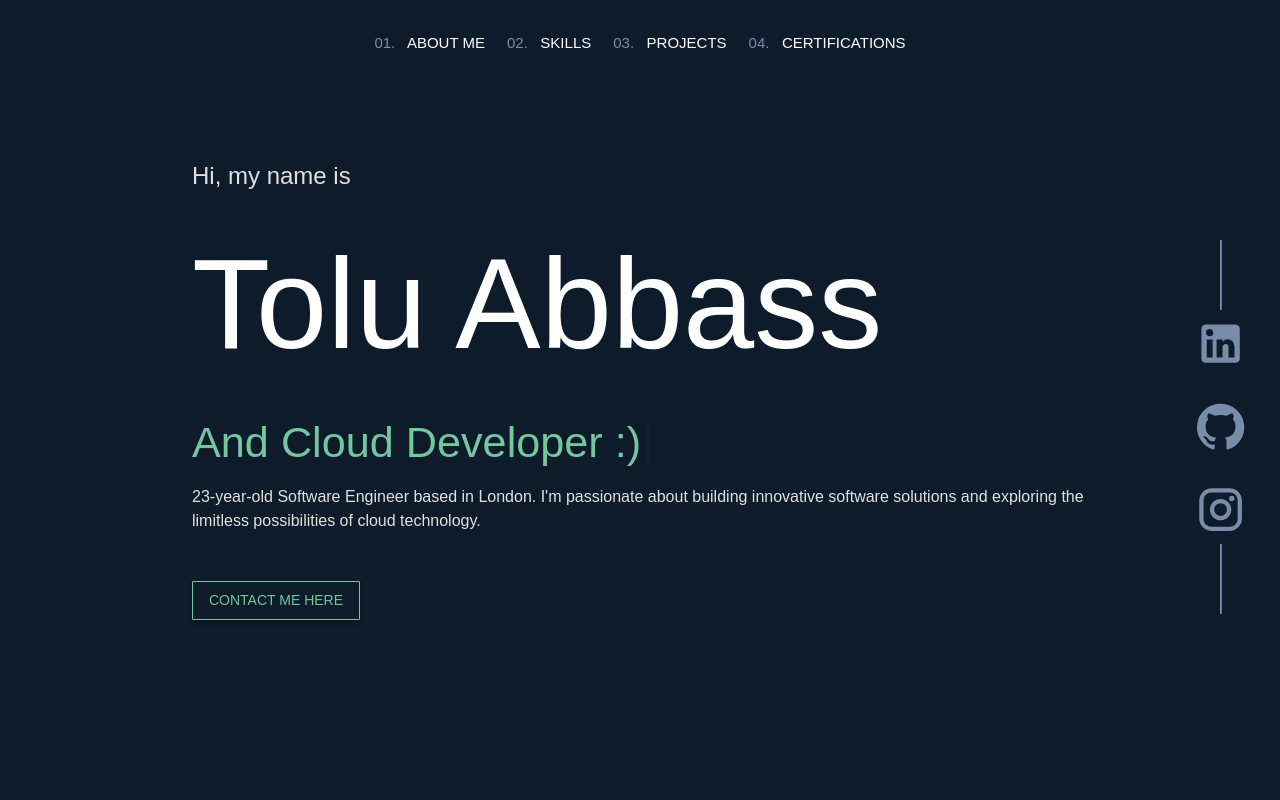
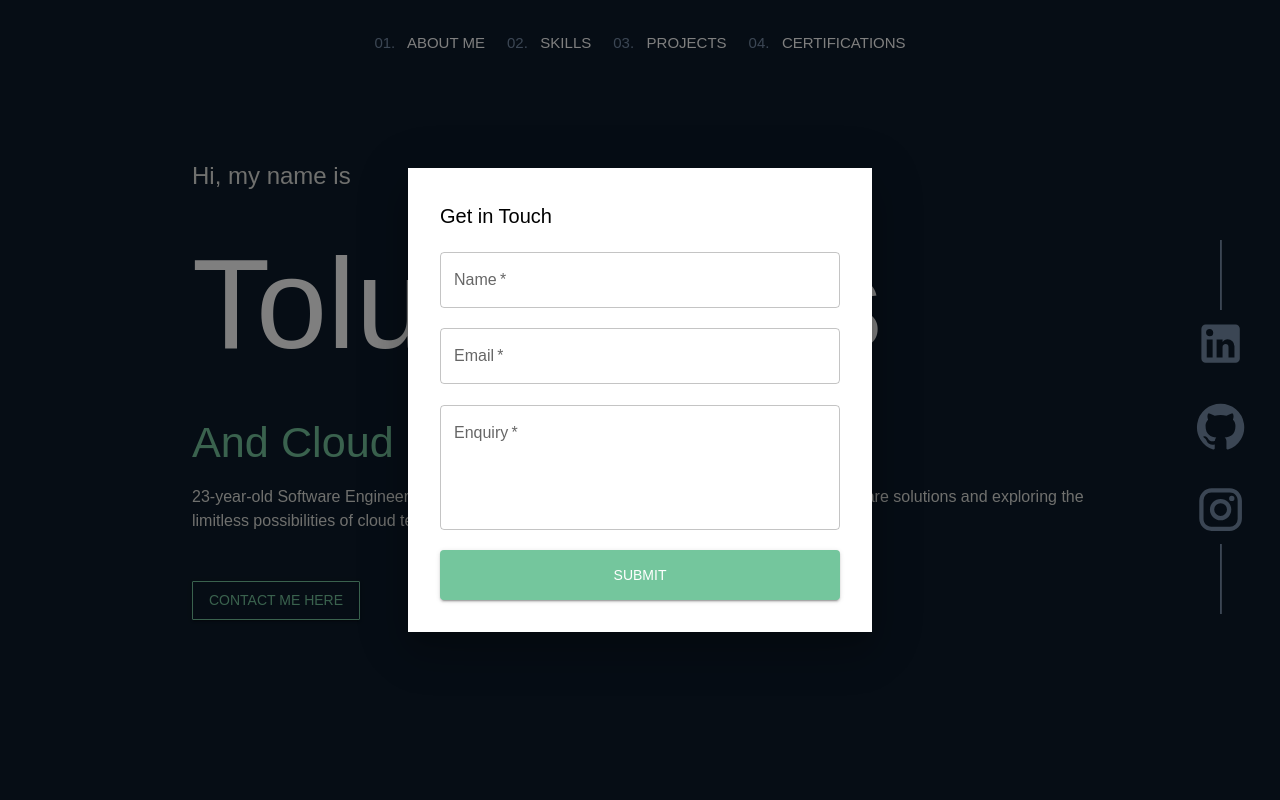
Before and after one commit to Tolu-Creates134/my-resume, a React (Create React App) app: page / in a window 1280 px wide. Both pictures are taken after a click on the button "CONTACT ME HERE". Shown: the top 800 px of the page. Built offline with nearby package versions, Linux system fonts and the light colour scheme; a web font is replaced by a local one.

Commit message:
contact me modal added

```diff
--- a/package.json
+++ b/package.json
@@ -11,6 +11,7 @@
     "@testing-library/jest-dom": "^5.17.0",
     "@testing-library/react": "^13.4.0",
     "@testing-library/user-event": "^13.5.0",
+    "emailjs-com": "^3.2.0",
     "react": "^18.3.1",
     "react-dom": "^18.3.1",
     "react-scripts": "5.0.1",
--- a/src/components/CTA/CTA.jsx
+++ b/src/components/CTA/CTA.jsx
@@ -1,9 +1,62 @@
-import React from 'react'
+import React, {useState} from 'react'
 import Button from '@mui/material/Button';
-import { Box } from '@mui/material';
+import { Box, Typography, Alert, TextField } from '@mui/material';
 import colors from '../../styles/colors';
+import Modal from '@mui/material/Modal';
+import emailjs from 'emailjs-com'
 
-const CTA = () => {
+const CTA = ({}) => {
+
+    const [open, setOpen] = useState(false)
+    const [formData, setFormData] = useState({ name: '', email: '', enquiry: '' });
+    const [isSubmitted, setIsSubmitted] = useState(false);
+    const [error, setError] = useState('');
+
+    const handleOpen = () => setOpen(true);
+
+    const handleClose = () => setOpen(false);
+
+    const handleChange = (e) => {
+        const { name, value } = e.target;
+        setFormData({ ...formData, [name]: value });
+    };
+
+    const handleSubmit = (e) => {
+        e.preventDefault();
+
+        // EmailJS configuration
+        const serviceId = process.env.REACT_APP_EMAILJS_SERVICE_ID;
+        const templateId = process.env.REACT_APP_EMAILJS_TEMPLATE_ID;
+        const publicKey = process.env.REACT_APP_EMAILJS_PUBLIC_KEY;
+
+        emailjs
+          .send(serviceId, templateId, formData, publicKey)
+          .then(() => {
+            setIsSubmitted(true);
+            setFormData({ name: '', email: '', enquiry: '' });
+          })
+          .catch((err) => {
+            setError('Something went wrong. Please try again.');
+            console.error(err);
+          });
+    };
+
+    const style = {
+        position: 'absolute',
+        top: '50%',
+        left: '50%',
+        transform: 'translate(-50%, -50%)',
+        width: 400,
+        height: '50%',
+        display: 'flex',
+        flexDirection: 'column',
+        justifyContent: 'space-between',
+        bgcolor: 'background.paper',
+        border: 'none',
+        boxShadow: 24,
+        p: 4,
+    };
+
   return (
     <Box>
         <Button
@@ -20,9 +73,59 @@ const CTA = () => {
                 },
                 transition: 'all 0.5s ease',
             }}
+            onClick={handleOpen}
         >
             Contact Me Here
         </Button>
+        <Modal
+            open={open}
+            onClose={handleClose}
+            aria-labelledby="modal-modal-title"
+            aria-describedby="modal-modal-description"
+        >
+            <Box sx={style}>
+                <Typography id="modal-modal-title" variant="h6" component="h2">
+                    Get in Touch
+                </Typography>
+                {isSubmitted && <Alert severity="success">Message sent successfully!</Alert>}
+                {error && <Alert severity="error">{error}</Alert>}
+                <TextField
+                    label="Name"
+                    name="name"
+                    value={formData.name}
+                    onChange={handleChange}
+                    required
+                    fullWidth
+                />
+                <TextField
+                    label="Email"
+                    name="email"
+                    type="email"
+                    value={formData.email}
+                    onChange={handleChange}
+                    required
+                    fullWidth
+                />
+                <TextField
+                    label="Enquiry"
+                    name="enquiry"
+                    value={formData.enquiry}
+                    onChange={handleChange}
+                    required
+                    multiline
+                    rows={4}
+                    fullWidth
+                />
+                <Button
+                    variant="contained"
+                    onClick={handleSubmit}
+                    fullWidth
+                    sx={{ padding: '0.8rem', backgroundColor: colors.typeWriteTextColor }}
+                >
+                    Submit
+                </Button>
+            </Box>
+        </Modal>
     </Box>
 
   )
--- a/src/sections/Hero/Hero.jsx
+++ b/src/sections/Hero/Hero.jsx
@@ -1,4 +1,4 @@
-import React from 'react'
+import React, {useState} from 'react'
 import { Typography, Box, Stack } from "@mui/material";
 import colors from '../../styles/colors';
 import Typewriter from 'typewriter-effect'
```
Also changed, not shown: 1 other file (tests, documents, lock files or other folders).
